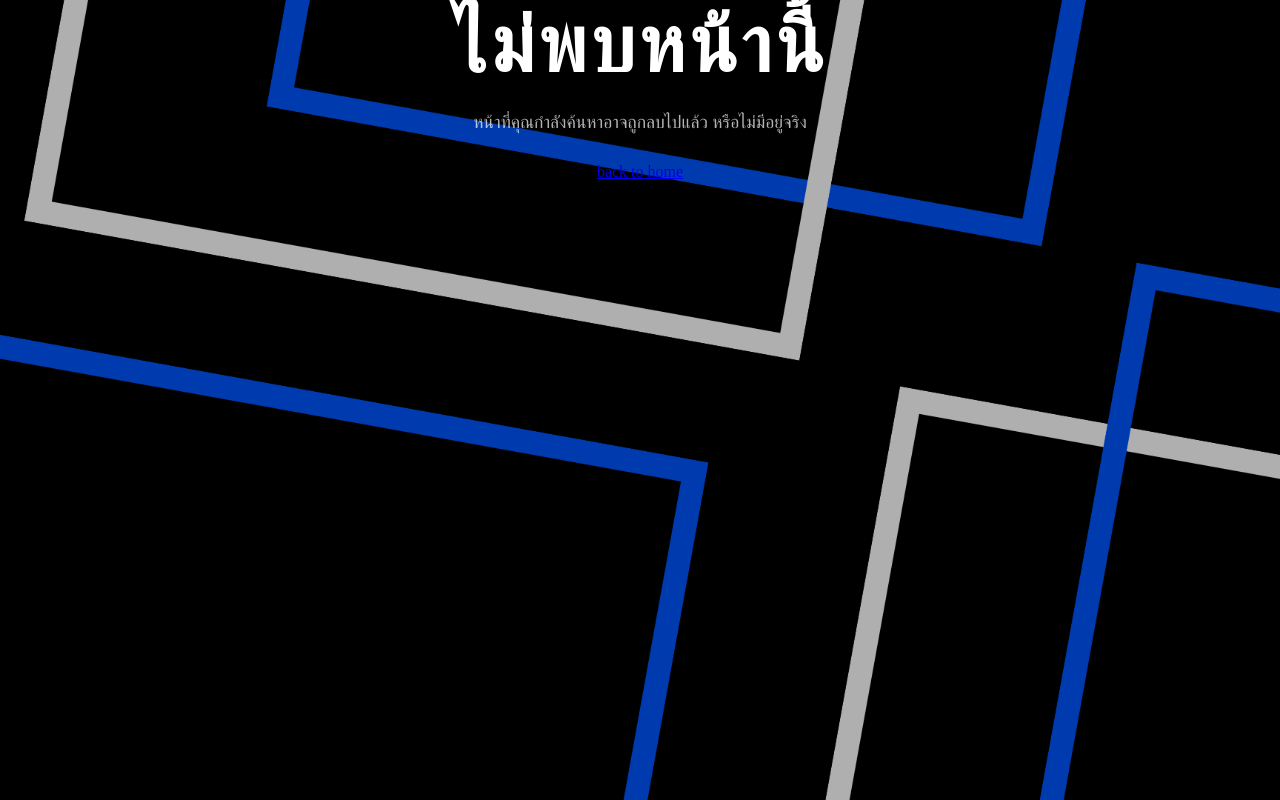
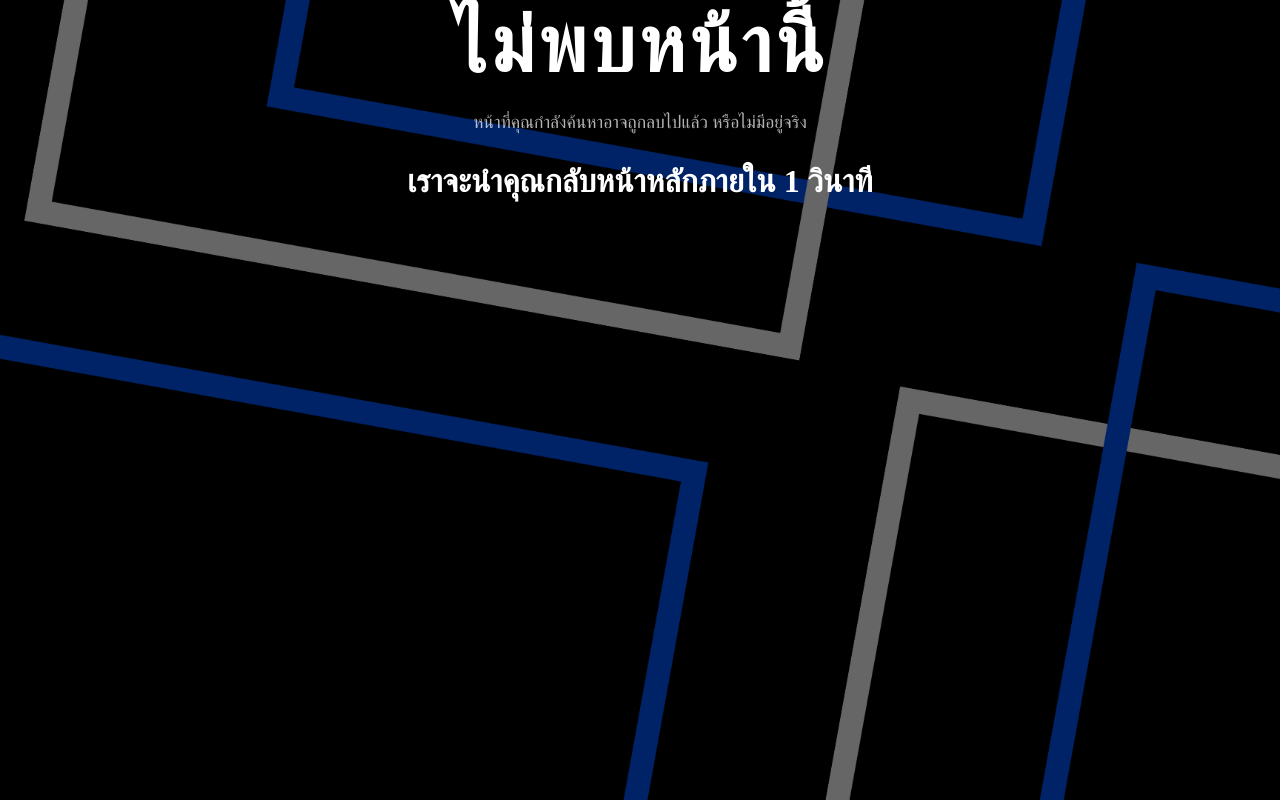
Before and after one commit to nickin-ngs/nickin-ngs.github.io, a plain HTML site: page 404.html in a window 1280 px wide. Drawn offline with Linux system fonts and the light colour scheme.

Commit message:
Update 404.html

```diff
--- a/404.html
+++ b/404.html
@@ -2,7 +2,6 @@
 <head>
     <meta charset="UTF-8">
     <meta name="viewport" content="width=device-width, initial-scale=1.0">
-
     <style>
         * {
             margin: 0;
@@ -23,13 +22,18 @@
         .container {
             width: 100%;
             height: 100%;
-            background-color: #00000050;
+            background-color: #00000099;
         }
 
         h1 {
             font-size: 5rem;
             font-weight: 800;
             letter-spacing: 4px;
+        }
+
+        h2 {
+            margin: 20px 0 30px;
+            font-size: 2rem;
         }
 
         p {
@@ -40,12 +44,24 @@
     </style>
 </head>
 <body>
-
     <div class="container">
         <h1>ไม่พบหน้านี้</h1>
         <p>หน้าที่คุณกำลังค้นหาอาจถูกลบไปแล้ว หรือไม่มีอยู่จริง</p>
-        <a href="/">back to home</a>
+        <h2>เราจะนำคุณกลับหน้าหลักภายใน</h2>
     </div>
+    <script>
+    let timeLeft = 5;
+    const countdownText = document.querySelector("h2");
 
+    const timer = setInterval(() => {
+        countdownText.textContent = `เราจะนำคุณกลับหน้าหลักภายใน ${timeLeft} วินาที`;
+        timeLeft--;
+
+        if (timeLeft < 0) {
+            clearInterval(timer);
+            window.location.href = "/";
+        }
+    }, 1000);
+</script>
 </body>
 </html>
```
